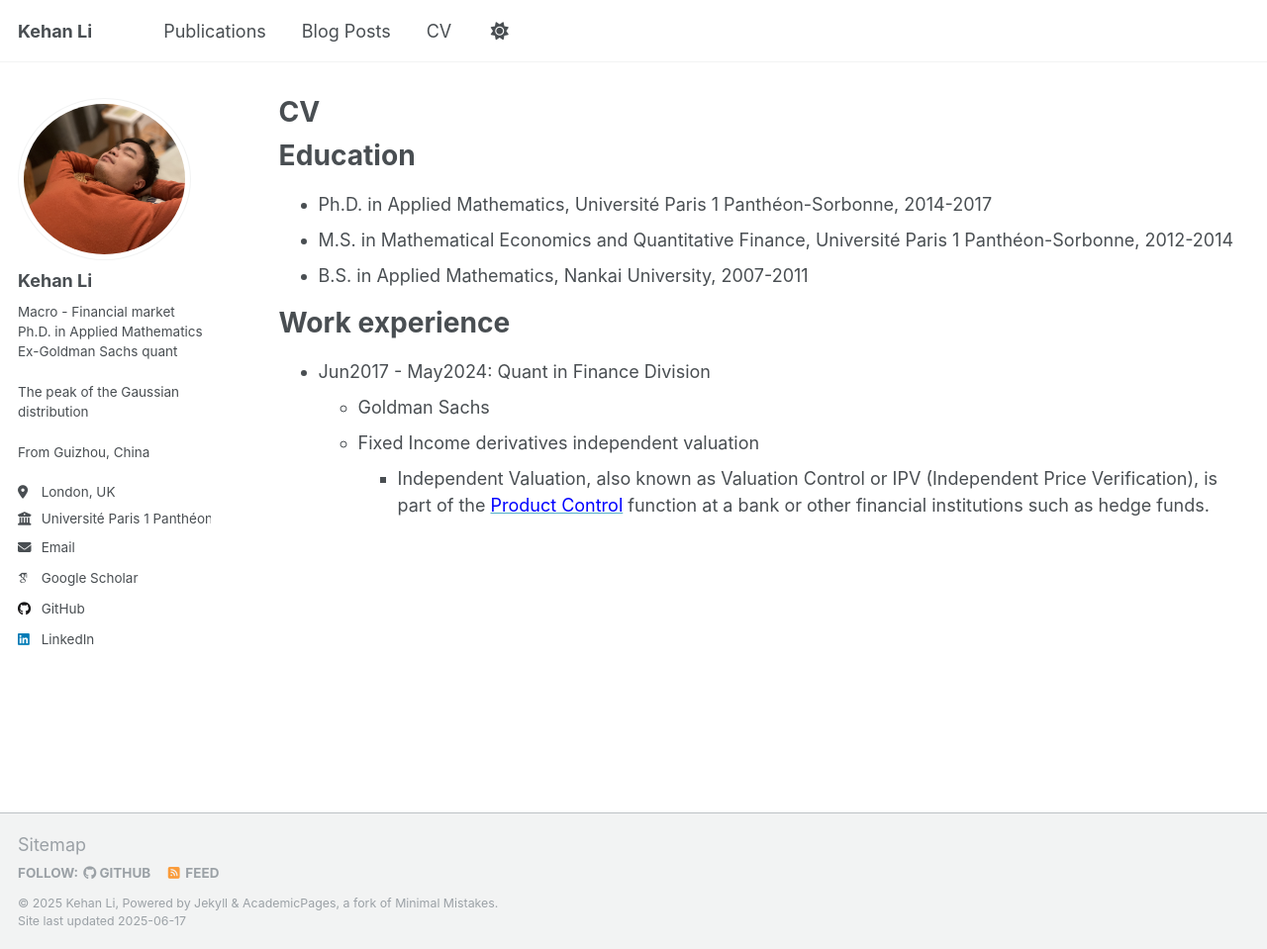
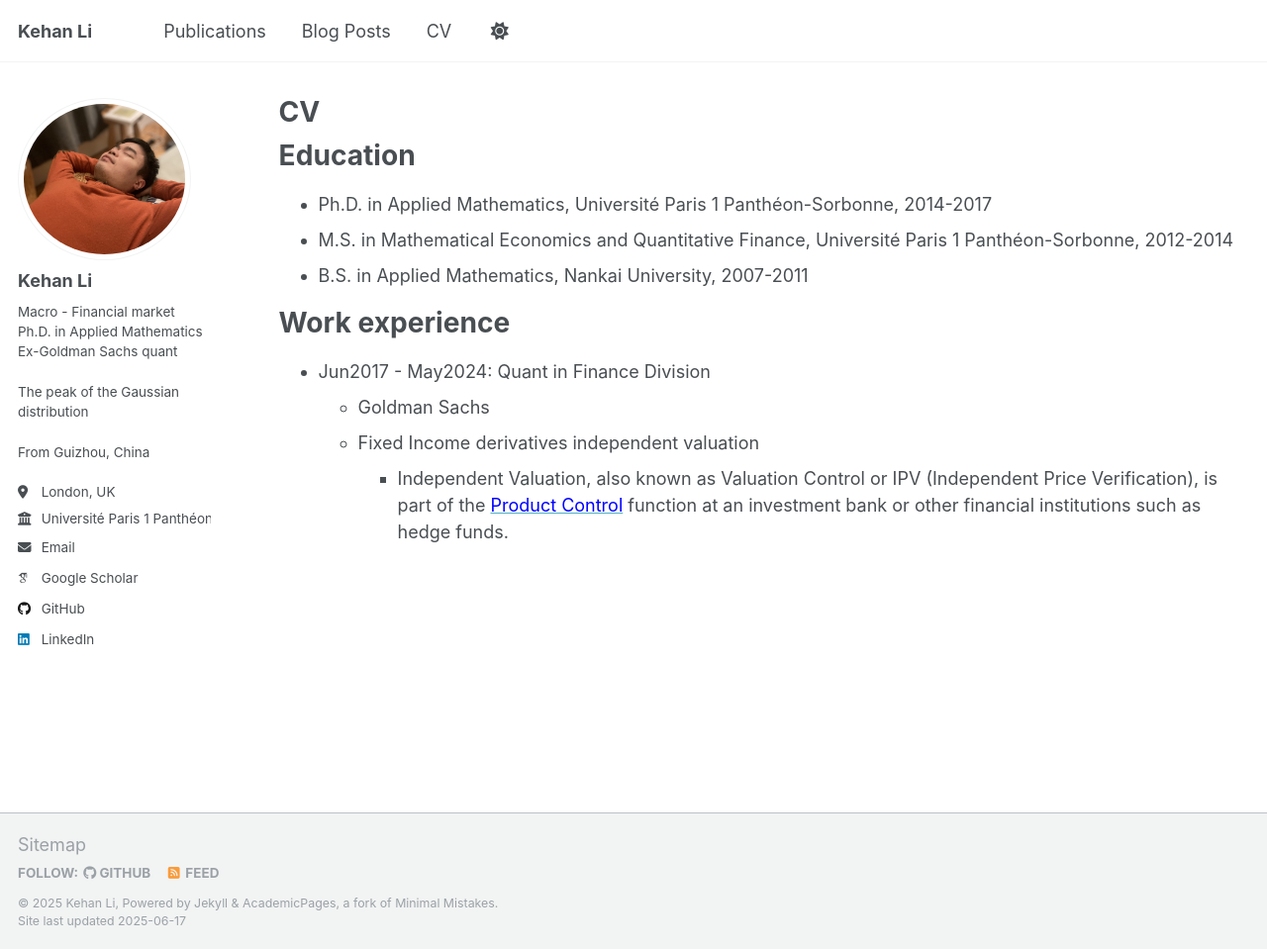
Before and after one commit to KehanLi-1123/KehanLi.github.io, a Jekyll site: the page built from _pages/cv.md, in a window 1280 px wide and 959 px high. Shown: the whole window at 99% size. Built offline with Jekyll 4.4.1, drawn with Linux system fonts in a browser that asks for light colours; some web fonts are replaced.

Commit message:
Update cv.md

```diff
--- a/_pages/cv.md
+++ b/_pages/cv.md
@@ -20,4 +20,4 @@ Work experience
 * Jun2017 - May2024: Quant in Finance Division
   * Goldman Sachs
   * Fixed Income derivatives independent valuation
-    - Independent Valuation, also known as Valuation Control or IPV (Independent Price Verification), is part of the [<span style="color:blue">Product Control</span>](https://en.wikipedia.org/wiki/Product_control) function at a bank or other financial institutions such as hedge funds.
+    - Independent Valuation, also known as Valuation Control or IPV (Independent Price Verification), is part of the [<span style="color:blue">Product Control</span>](https://en.wikipedia.org/wiki/Product_control) function at an investment bank or other financial institutions such as hedge funds.
```
